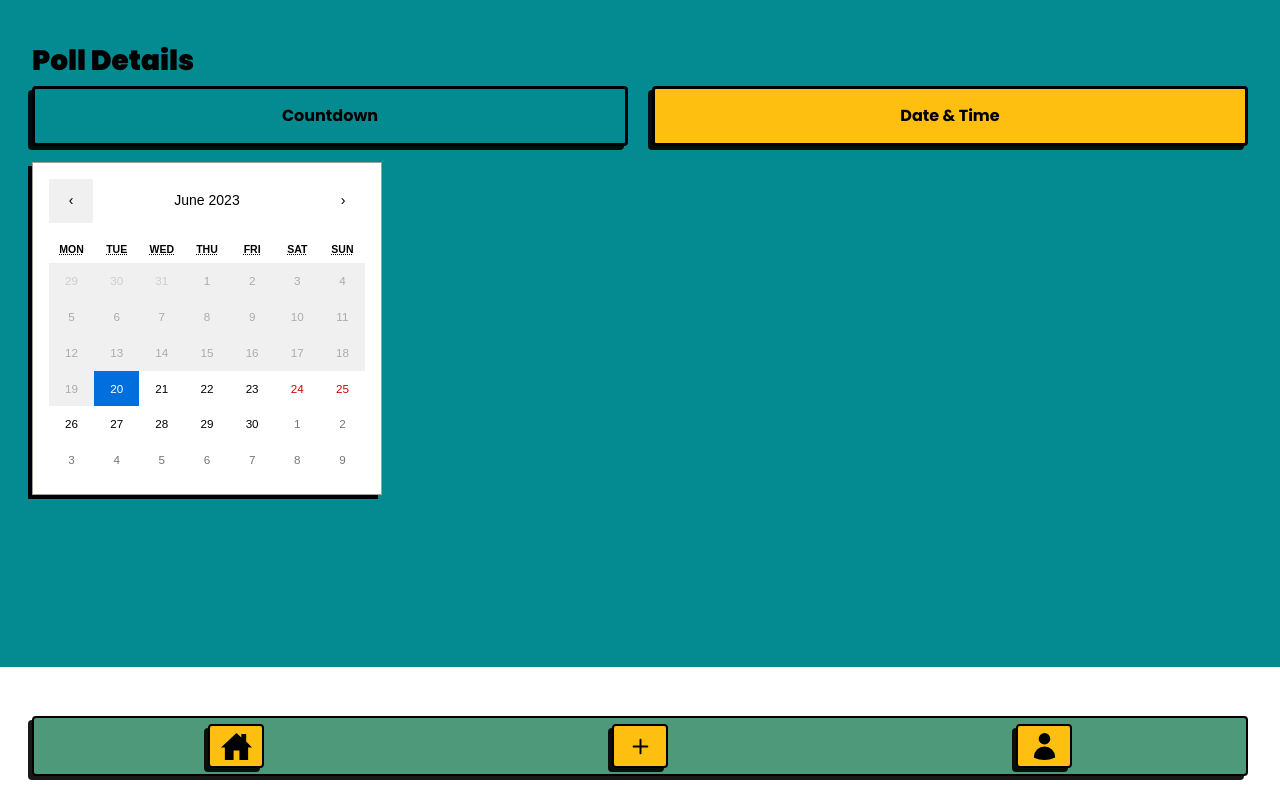
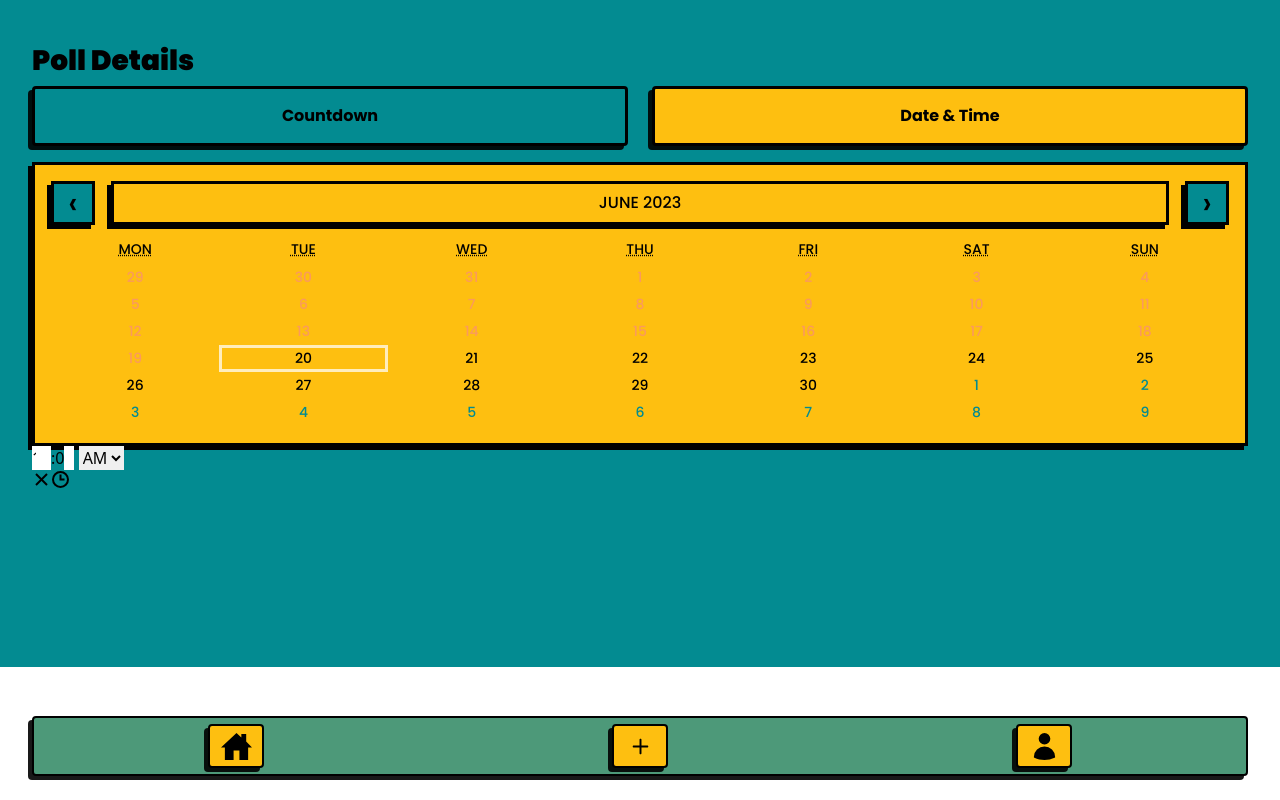
Before and after one commit to devhausleipzigacademy/camp9-final-project, a Next.js app: page /calendar in a window 1280 px wide. Both pictures are taken after a click on the button "Date & Time". Built offline with nearby package versions, Linux system fonts and the light colour scheme.

Commit message:
Finishes calendar.

```diff
--- /dev/null
+++ b/app/(protected)/calendar/calendar.css
@@ -0,0 +1,120 @@
+.react-calendar {
+  max-width: 100%;
+  box-shadow: -4px 4px 0px rgba(0, 0, 0, 1);
+  border: 3px solid #000000;
+  font-family: 'Poppins';
+  font-weight: 500;
+  font-size: 14px;
+}
+.react-calendar__year-view__months__month {
+  text-transform: uppercase;
+}
+
+.react-calendar--doubleView {
+  width: 700px;
+}
+
+.react-calendar--doubleView .react-calendar__viewContainer {
+  display: flex;
+}
+
+.react-calendar--doubleView .react-calendar__viewContainer > * {
+  width: 50%;
+  margin: 0.5em;
+}
+
+.react-calendar,
+.react-calendar *,
+.react-calendar *:before,
+.react-calendar *:after {
+  -moz-box-sizing: border-box;
+  -webkit-box-sizing: border-box;
+  box-sizing: border-box;
+}
+
+.react-calendar button {
+  margin: 0;
+  outline: none;
+}
+
+.react-calendar button:enabled:hover {
+  cursor: pointer;
+}
+
+.react-calendar__navigation {
+  display: flex;
+  height: 44px;
+  margin-bottom: 1em;
+  gap: 16px;
+}
+
+.react-calendar__navigation button {
+  min-width: 44px;
+  border: 3px black solid;
+  box-shadow: -4px 4px 0px rgba(0, 0, 0, 1);
+}
+.react-calendar__navigation__next-button,
+.react-calendar__navigation__prev-button {
+  background-color: #038b91;
+  font-size: 2rem;
+  line-height: 2rem;
+}
+
+.react-calendar__year-view__months,
+.react-calendar__month-view {
+  min-height: 188px;
+}
+
+.react-calendar__month-view__weekdays {
+  text-align: center;
+  text-transform: uppercase;
+  text-decoration: none;
+  margin-bottom: 4px;
+  font-family: 'Poppins';
+  font-weight: 500;
+  font-size: 14px;
+}
+
+.react-calendar__month-view__weekNumbers .react-calendar__tile {
+  display: flex;
+  align-items: center;
+  justify-content: center;
+}
+
+.react-calendar__month-view__days__day--neighboringMonth {
+  color: #038b91;
+}
+
+.react-calendar__tile {
+  width: 30px;
+  padding: 0px;
+  background: none;
+  text-align: center;
+  margin: 4px;
+  box-sizing: border-box;
+  border: 3px transparent solid;
+}
+
+.react-calendar__tile:disabled {
+  color: #fa9a5d;
+}
+
+.react-calendar__tile:enabled:hover,
+.react-calendar__tile:enabled:focus {
+  border: 3px solid #000000;
+}
+
+.react-calendar__tile--now {
+  border: 3px #ffedbc solid;
+}
+
+.react-calendar--selectRange .react-calendar__tile--hover {
+  background-color: #e6e6e6;
+}
+
+.react-calendar__navigation__label__labelText {
+  text-transform: uppercase;
+  font-family: 'Poppins';
+  font-weight: 500;
+  font-size: 16px;
+}
--- a/app/(protected)/calendar/page.tsx
+++ b/app/(protected)/calendar/page.tsx
@@ -2,10 +2,12 @@
 import Button from '@/components/shared/buttons/Button';
 import React, { useState } from 'react';
 import Calendar from 'react-calendar';
-import 'react-calendar/dist/Calendar.css';
+import './calendar.css';
+import TimePicker from 'react-time-picker';
 
 function page() {
   const [value, onChange] = useState(new Date());
+  const [time, onChangeTime] = useState('10:00');
   const [isCountdown, setIsCountdown] = useState(true);
   return (
     <main className="px-8 py-10 bg-teal h-[667px]">
@@ -27,6 +29,7 @@ function page() {
       {isCountdown ? (
         <></>
       ) : (
+        <>
           <Calendar
             className="shadow-brutal p-4 bg-yellow"
             prev2Label={null}
@@ -37,6 +40,8 @@ function page() {
             onChange={() => {}}
             value={value}
           />
+          <TimePicker onChange={() => {}} value={time} />
+        </>
       )}
     </main>
   );
--- a/app/globals.css
+++ b/app/globals.css
@@ -440,101 +440,6 @@
     border: 3px solid #000000;
     color: black;
   }
-  /* ======================== */
-  /* Calendar CSS */
-  /* ======================== */
-  .react-calendar {
-    max-width: 100%;
-    @apply description shadow-brutal;
-    border: 3px solid #000000;
-  }
-  .react-calendar--doubleView {
-    width: 700px;
-  }
-  .react-calendar--doubleView .react-calendar__viewContainer {
-    display: flex;
-  }
-  .react-calendar--doubleView .react-calendar__viewContainer > * {
-    width: 50%;
-    margin: 0.5em;
-  }
-  .react-calendar,
-  .react-calendar *,
-  .react-calendar *:before,
-  .react-calendar *:after {
-    -moz-box-sizing: border-box;
-    -webkit-box-sizing: border-box;
-    box-sizing: border-box;
-  }
-  .react-calendar button {
-    margin: 0;
-    outline: none;
-  }
-  .react-calendar button:enabled:hover {
-    cursor: pointer;
-  }
-  .react-calendar__navigation {
-    display: flex;
-    height: 44px;
-    margin-bottom: 1em;
-    gap: 16px;
-  }
-  .react-calendar__navigation button {
-    min-width: 44px;
-    @apply shadow-brutal border-brutal;
-  }
-  .react-calendar__navigation__next-button,
-  .react-calendar__navigation__prev-button {
-    @apply bg-teal;
-    font-size: 2rem;
-    line-height: 2rem;
-  }
-  .react-calendar__year-view__months,
-  .react-calendar__month-view {
-    min-height: 188px;
-  }
-
-  .react-calendar__month-view__weekdays {
-    text-align: center;
-    text-transform: uppercase;
-    text-decoration: none;
-    margin-bottom: 4px;
-  }
-  .react-calendar__month-view__weekNumbers .react-calendar__tile {
-    display: flex;
-    align-items: center;
-    justify-content: center;
-  }
-  .react-calendar__month-view__days__day--neighboringMonth {
-    @apply text-teal;
-  }
-  .react-calendar__tile {
-    width: 30px;
-    padding: 0px;
-    background: none;
-    text-align: center;
-    margin: 4px;
-    box-sizing: border-box;
-    border: 3px transparent solid;
-  }
-  .react-calendar__tile:disabled {
-    @apply text-peach;
-  }
-  .react-calendar__tile:enabled:hover,
-  .react-calendar__tile:enabled:focus {
-    @apply border-brutal;
-  }
-  .react-calendar__tile--now {
-    border: 3px #ffedbc solid;
-  }
-  .react-calendar--selectRange .react-calendar__tile--hover {
-    background-color: #e6e6e6;
-  }
-  .react-calendar__navigation__label__labelText {
-    text-transform: uppercase;
-    @apply body;
-  }
-
   .toast-container {
     --toastify-color-light: #ffedbc;
     --toastify-color-dark: #2f9ca1;
```
Lines whose indentation alone changed are shown as unchanged.
